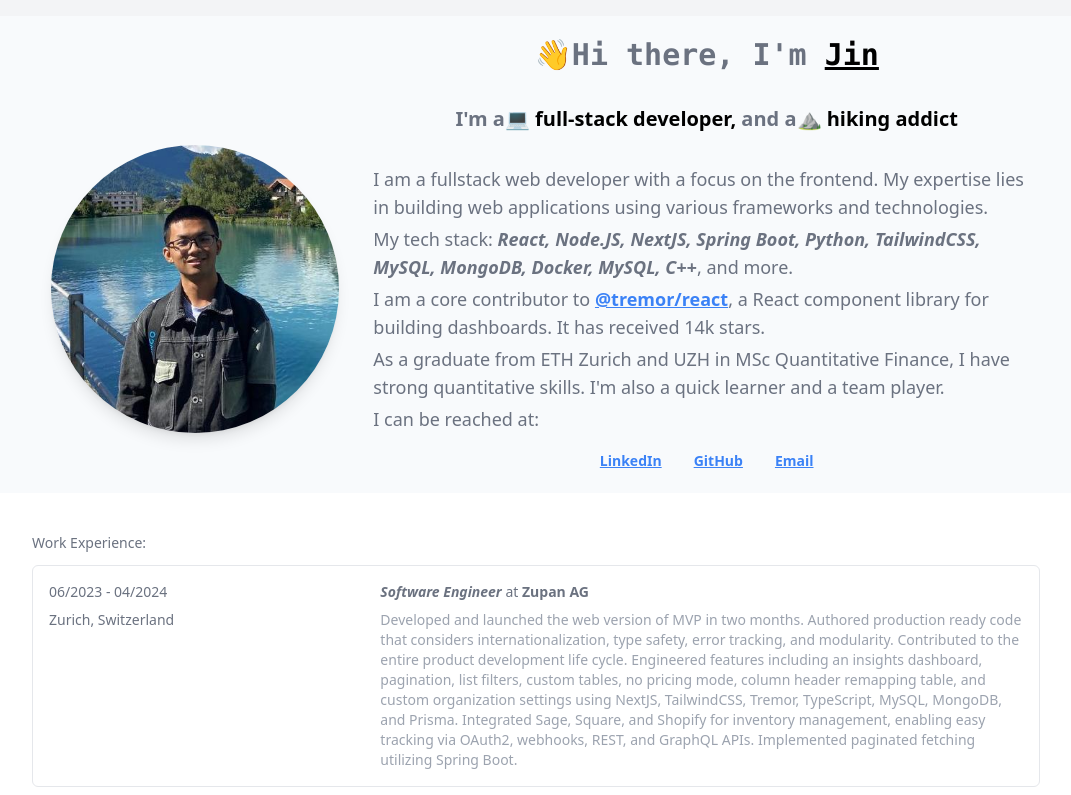
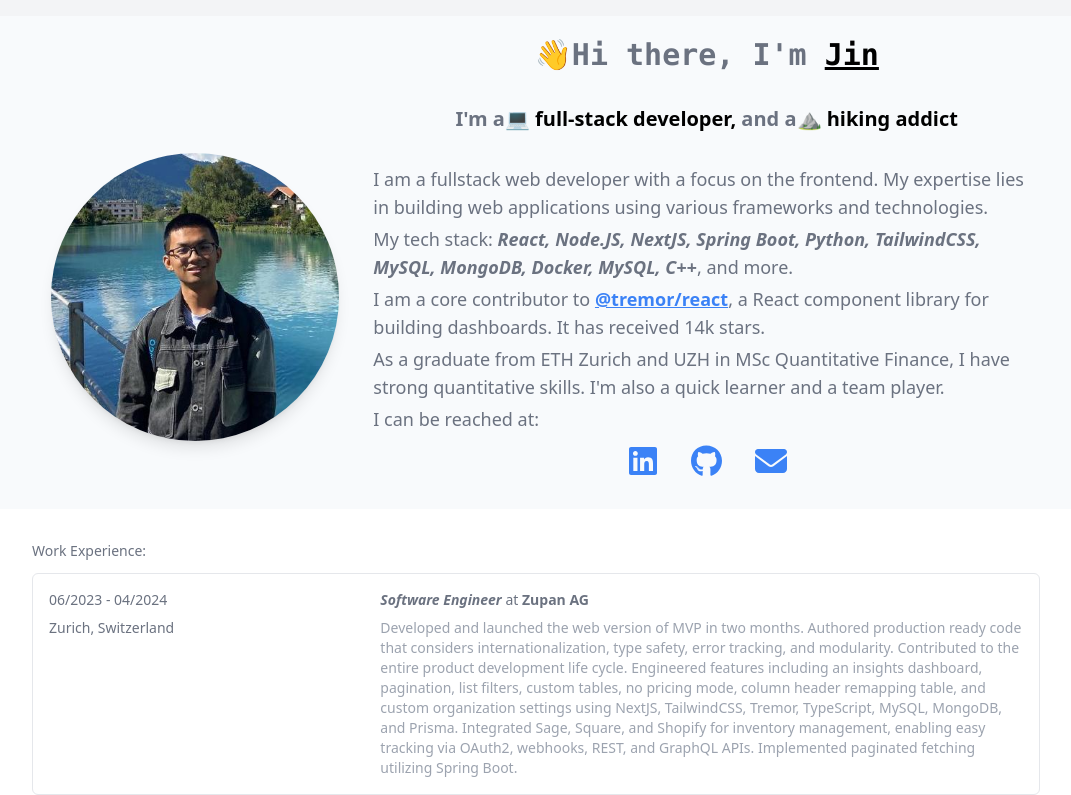
Before and after one commit to jzfrank/jzfrank.github.io, a React (Create React App) app: page / in a window 1280 px wide. Shown: the top 795 px of the page, without its empty margins (104-1175 px from the left). Built offline with nearby package versions, Linux system fonts and the light colour scheme.

Commit message:
try fix overflow

```diff
--- a/package.json
+++ b/package.json
@@ -4,6 +4,7 @@
   "homepage": "https://jzfrank.github.io/",
   "private": true,
   "dependencies": {
+    "@fortawesome/fontawesome-svg-core": "^6.5.1",
     "@testing-library/jest-dom": "^5.17.0",
     "@testing-library/react": "^13.4.0",
     "@testing-library/user-event": "^13.5.0",
@@ -39,6 +40,9 @@
     ]
   },
   "devDependencies": {
+    "@fortawesome/free-brands-svg-icons": "6.5.1",
+    "@fortawesome/free-solid-svg-icons": "6.5.1",
+    "@fortawesome/react-fontawesome": "0.2.0",
     "gh-pages": "6.1.1",
     "tailwindcss": "^3.4.1"
   }
--- a/src/App.js
+++ b/src/App.js
@@ -1,6 +1,8 @@
-import logo from "./logo.svg";
 import "./App.css";
 import { useState } from "react";
+import { FontAwesomeIcon } from "@fortawesome/react-fontawesome";
+import { faEnvelope } from "@fortawesome/free-solid-svg-icons";
+import { faGithub, faLinkedin } from "@fortawesome/free-brands-svg-icons";
 
 const WORK_EXPERIENCES = [
   {
@@ -56,10 +58,10 @@
   );
 
   return (
-    <div className="bg-gray-100 min-h-screen py-4">
-      <div className=" mx-2 sm:mx-10 lg:mx-24 bg-white min-h-screen rounded-lg shadow-lg">
+    <div className="bg-gray-100 py-4">
+      <div className=" mx-2 sm:mx-10 lg:mx-24 bg-white rounded-lg shadow-lg">
         <header></header>
-        <div className=" flex flex-col gap-5">
+        <div className=" flex flex-col gap-3">
           {/* Introduction */}
           <div className="py-5 px-10 grid grid-cols-12 gap-4 bg-slate-50">
             <div className="hidden lg:block lg:col-span-4"></div>
@@ -79,7 +81,7 @@
                 className="rounded-full w-36 md:w-64 lg:w-72 shadow-lg"
               />
             </div>
-            <div className="col-span-12 lg:col-span-8 font-sans px-2 sm:px-4 md:px-16 lg:px-0 flex flex-col gap-3">
+            <div className="col-span-12 lg:col-span-8 font-sans px-2 sm:px-4 h-full md:px-16 lg:px-0 flex flex-col gap-3">
               <div className="flex lg:justify-center lg:pb-5 justify-start">
                 <span className="text-sm lg:text-xl font-bold">
                   <span className="font-semibold text-gray-500">I'm a</span>💻
@@ -120,32 +122,38 @@
                 </p>
                 <p>I can be reached at:</p>
               </div>
-              <div className="flex justify-center items-center gap-3">
-                <ul className="text-sm md:text-md lg:text-lg flex gap-4 lg:gap-8 justify-center">
+              <div className="flex justify-center items-center gap-3 w-full mb-2">
+                <div className="grid-cols-12 grid gap-4">
                   {[
                     {
                       href: "https://www.linkedin.com/in/frankjinzhang/",
                       text: "LinkedIn",
+                      favicon: faLinkedin,
                     },
                     {
                       href: "https://github.com/jzfrank/",
                       text: "GitHub",
+                      favicon: faGithub,
                     },
                     {
                       href: "mailto:frankjinzhang@gmail.com",
                       text: "Email",
+                      favicon: faEnvelope,
                     },
                   ].map((item) => (
-                    <li>
+                    <div key={item.href} className="col-span-4 text-center">
                       <a
                         href={item.href}
                         className="text-blue-500 text-sm font-semibold underline"
                       >
-                        {item.text}
+                        <FontAwesomeIcon
+                          icon={item.favicon}
+                          className="h-4 md:h-6 lg:h-8"
+                        />
                       </a>
-                    </li>
+                    </div>
                   ))}
-                </ul>
+                </div>
               </div>
             </div>
           </div>
```
Also changed, not shown: 1 other file (tests, documents, lock files or other folders).
